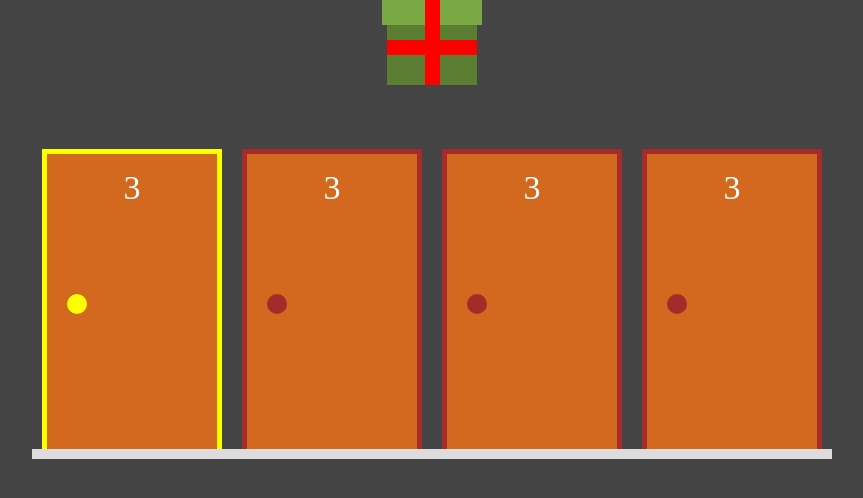
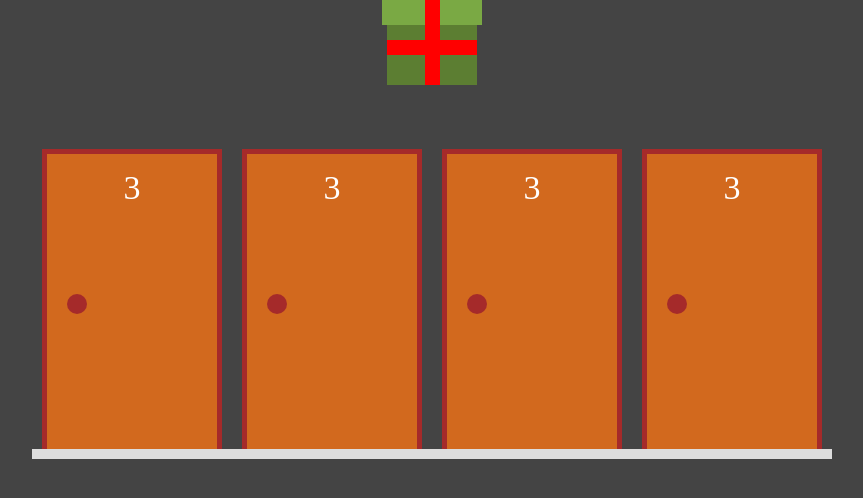
Before and after one commit to JefersonGabri/Porta-Premiada-NextJs, a Next.js app: page / in a window 1280 px wide. Shown: the top 498 px of the page, without its empty margins (208-1071 px from the left). Built offline with nearby package versions, Linux system fonts and the light colour scheme.

Commit message:
eu primeiro commit

```diff
--- a/src/components/Porta.tsx
+++ b/src/components/Porta.tsx
@@ -1,18 +1,15 @@
 import styles from '../styles/Porta.module.css'
 import React from 'react'
 
-interface Infos {
-  selecionada : boolean
-}
 
-const Porta = (props: Infos) => {
+const Porta = () => {
   const [abriu, setAbriu] = React.useState(false)
-   const selecionada = props.selecionada ? styles.selecionada : ''
+
   return (
     <div className={styles.area} >
-      <div className={`${styles.batente} ${selecionada ? styles.selecionada : ''} `}>
+      <div className={`${styles.batente}  `}>
         <div className={`${styles.porta} ${abriu ? styles.aberta : ''}`}>
-          <div className={`${styles.macaneta} ${selecionada ? styles.selecionada : ''}`} onClick={()=>{
+          <div className={`${styles.macaneta} `} onClick={()=>{
       setAbriu(true)
     }}></div>
           <div className={styles.numero}>3</div>
```
